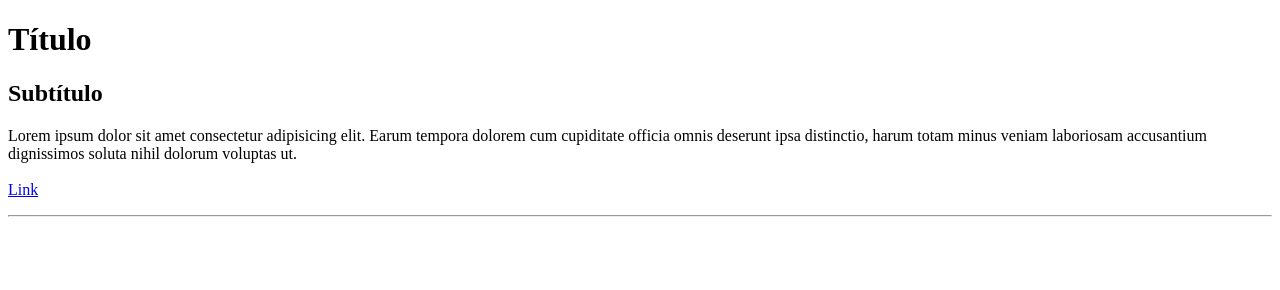
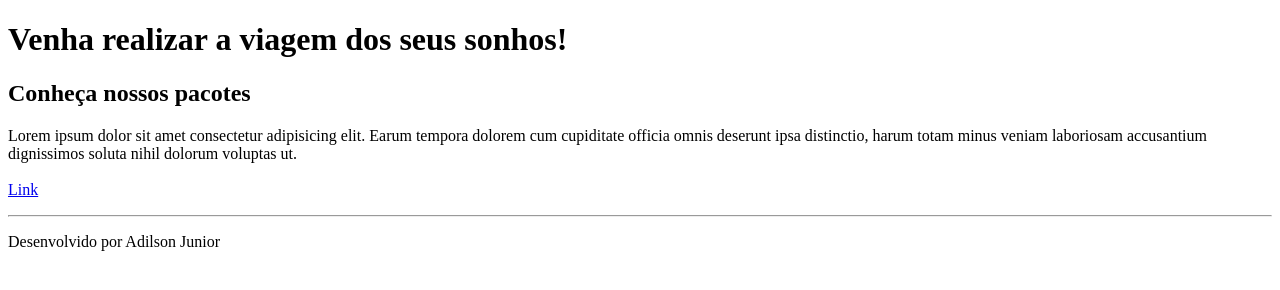
Before and after one commit to Adilson141192/Aula_1, a plain HTML site: page index.html in a window 1280 px wide. Drawn offline with Linux system fonts and the light colour scheme.

Commit message:
072424 aula0204

```diff
--- a/index.html
+++ b/index.html
@@ -6,13 +6,20 @@
     <title>Viagem dos Sonhos</title>
 </head>
 <body>
-    <h1>Título</h1>
-    <h2>Subtítulo</h2>
+    <header>
+        <h1>Venha realizar a viagem dos seus sonhos!</h1>
+    </header>
+    <section>
+        <h2>Conheça nossos pacotes</h2>
         <p>
             Lorem ipsum dolor sit amet consectetur adipisicing elit. Earum tempora dolorem cum cupiditate officia omnis deserunt ipsa distinctio, harum totam minus veniam laboriosam accusantium dignissimos soluta nihil dolorum voluptas ut.
             <br><br>
             <a href="#">Link</a>
         </p>
         <hr>
+    </section>
+    <footer>
+        <p>Desenvolvido por Adilson Junior</p>
+    </footer>
 </body>
 </html>
```
Lines whose indentation alone changed are shown as unchanged.
